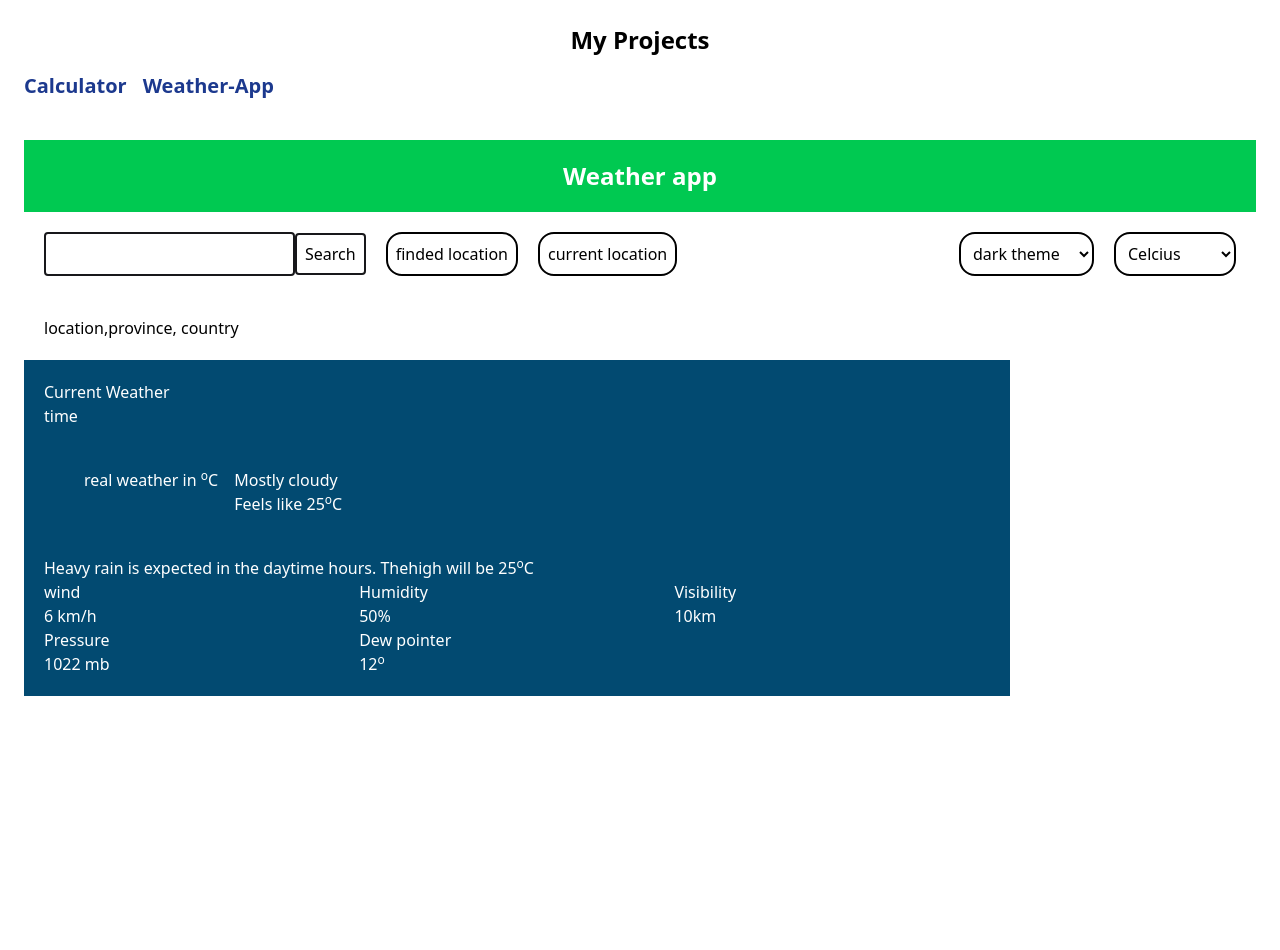
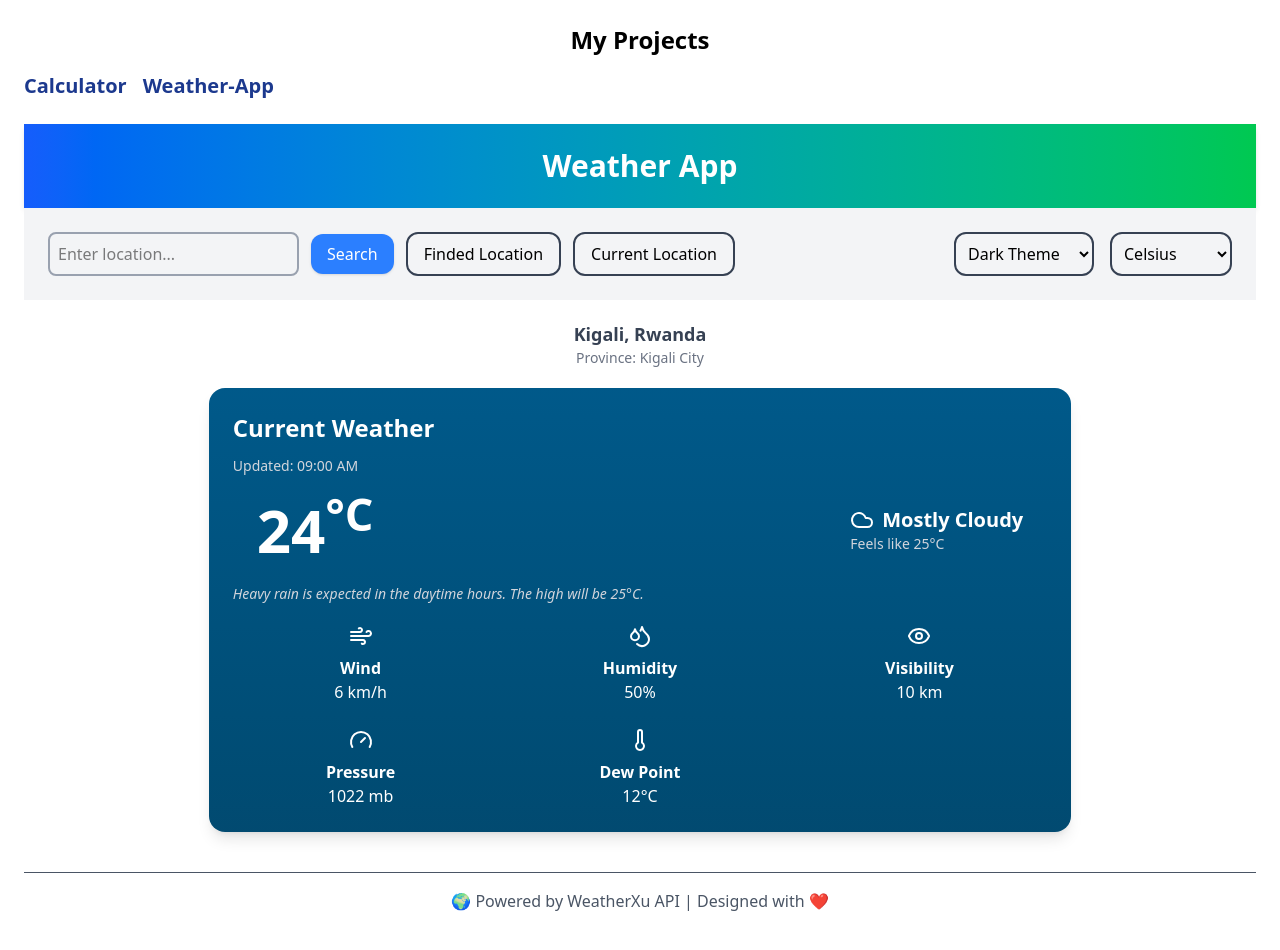
Before and after one commit to Olivier-Masabo/Frontend-Mini-Project, a React (Vite) app in the folder Frontend-Project/: page /weather in a window 1280 px wide. Shown: the top 950 px of the page. Before the commit the page ends 800 px from the top, so only its background shows below. Built offline with nearby package versions, Linux system fonts and the light colour scheme.

Commit message:
redesign user interface

```diff
--- a/Frontend-Project/package.json
+++ b/Frontend-Project/package.json
@@ -11,6 +11,7 @@
   },
   "dependencies": {
     "@tailwindcss/vite": "^4.1.13",
+    "lucide-react": "^0.544.0",
     "react": "^19.1.1",
     "react-dom": "^19.1.1",
     "react-router-dom": "^7.9.1",
--- a/Frontend-Project/src/Weather.jsx
+++ b/Frontend-Project/src/Weather.jsx
@@ -1,69 +1,108 @@
- function Weather(){
+import { Cloud, Wind, Droplets, Eye, Gauge, Thermometer } from "lucide-react";
+
+function Weather() {
+  return (
+    <>
+
+      <h2 className="bg-gradient-to-r from-blue-600 to-green-500 text-3xl font-bold text-center p-6 text-white shadow-md">
+        Weather App
+      </h2>
 
 
-    return(
-      <>
-      <h2 className="bg-green-500 text-2xl font-bold text-center p-5 text-white mt-10 w-full mx-auto">Weather app</h2>
-     <div className="p-5 flex items-center justify-between">
-        <div>
-       <input className="border-2 border-zinc-900 rounded p-2" type="text" /><span className="border-2 p-2 border-zinc-900 rounded ">Search</span>
+      <div className="p-6 flex flex-col md:flex-row items-center justify-between gap-5 bg-gray-100">
+        <div className="flex flex-wrap items-center gap-3">
+          <input
+            className="border-2 border-gray-400 rounded-lg p-2 focus:outline-none focus:ring-2 focus:ring-blue-400"
+            type="text"
+            placeholder="Enter location..."
+          />
+          <button className="bg-blue-500 text-white px-4 py-2 rounded-xl shadow hover:bg-blue-600 transition">
+            Search
+          </button>
+          <button className="border-2 border-gray-700 rounded-xl px-4 py-2 hover:bg-gray-200 transition">
+            Finded Location
+          </button>
+          <button className="border-2 border-gray-700 rounded-xl px-4 py-2 hover:bg-gray-200 transition">
+            Current Location
+          </button>
+        </div>
 
-       <button className="border-2 border-black rounded-2xl cursor-pointer p-2 ml-5 ">finded location</button>
-       <button className="border-2 border-black rounded-2xl cursor-pointer p-2 ml-5">current location</button>
-        </div>
-       <div>
-        <select  className="border-2 border-black rounded-2xl cursor-pointer p-2 " > theme
-            <option  value="dark theme"> dark theme</option>
-             <option  value="white theme"> white theme</option>
+        <div className="flex gap-4">
+          <select className="border-2 border-gray-700 rounded-xl cursor-pointer p-2">
+            <option value="dark theme">Dark Theme</option>
+            <option value="white theme">White Theme</option>
           </select>
 
-        <select  className="border-2 border-black rounded-2xl cursor-pointer p-2 ml-5 " >
-            <option  value="dark theme">Celcius</option>
-             <option  value="white theme"> Fahrenheit</option>
+          <select className="border-2 border-gray-700 rounded-xl cursor-pointer p-2">
+            <option value="celsius">Celsius</option>
+            <option value="fahrenheit">Fahrenheit</option>
           </select>
-
         </div>
       </div>
-     <div>
-      <h2 className="p-5">location,province, country</h2>
+
+
+      <div className="p-5 text-center text-gray-700">
+        <h2 className="text-lg font-semibold">Kigali, Rwanda</h2>
+        <p className="text-sm text-gray-500">Province: Kigali City</p>
       </div>
-     <div className="bg-sky-900 text-white w-[80%] p-5">
-     <h2>Current Weather</h2>
-     <p>time</p>
-     <div className="flex gap-x-4 p-10">
-      <div>
-        real weather in <sup>o</sup>C
+
+
+      <div className="bg-gradient-to-b from-sky-800 to-sky-900 text-white w-[90%] md:w-[70%] mx-auto p-6 rounded-2xl shadow-lg">
+        <h2 className="text-2xl font-bold mb-3">Current Weather</h2>
+        <p className="text-sm text-gray-300">Updated: 09:00 AM</p>
+
+        <div className="flex flex-col md:flex-row items-center justify-between gap-6 p-6">
+          <div className="text-6xl font-bold">
+            24<sup>°C</sup>
           </div>
-      <div>
-      <h2>Mostly cloudy</h2>
-      <p>Feels like 25<sup>o</sup>C</p>
+          <div className="text-center md:text-left">
+            <h2 className="text-xl font-semibold flex items-center gap-2">
+              <Cloud /> Mostly Cloudy
+            </h2>
+            <p className="text-sm text-gray-300">Feels like 25°C</p>
           </div>
         </div>
-      <h2>Heavy rain is expected in the daytime hours. Thehigh will be 25<sup>o</sup>C</h2>
-      <div className="grid grid-cols-5 md:grid-cols-3">
+
+        <p className="italic text-sm text-gray-300 mb-5">
+          Heavy rain is expected in the daytime hours. The high will be 25°C.
+        </p>
+
+
+        <div className="grid grid-cols-2 md:grid-cols-3 gap-6 text-center">
           <div>
-          <h3>wind</h3>
+            <Wind className="mx-auto mb-2" />
+            <h3 className="font-semibold">Wind</h3>
             <p>6 km/h</p>
           </div>
           <div>
-          <h3>Humidity</h3>
+            <Droplets className="mx-auto mb-2" />
+            <h3 className="font-semibold">Humidity</h3>
             <p>50%</p>
           </div>
           <div>
-          <h3>Visibility</h3>
-          <p>10km</p>
+            <Eye className="mx-auto mb-2" />
+            <h3 className="font-semibold">Visibility</h3>
+            <p>10 km</p>
           </div>
           <div>
-          <h3>Pressure</h3>
+            <Gauge className="mx-auto mb-2" />
+            <h3 className="font-semibold">Pressure</h3>
             <p>1022 mb</p>
           </div>
           <div>
-          <h3>Dew pointer</h3>
-          <p>12<sup>o</sup></p>
+            <Thermometer className="mx-auto mb-2" />
+            <h3 className="font-semibold">Dew Point</h3>
+            <p>12°C</p>
           </div>
         </div>
       </div>
+
+
+      <footer className="text-center text-gray-600 mt-10 p-4 border-t">
+        <p>🌍 Powered by WeatherXu API | Designed with ❤️</p>
+      </footer>
     </>
-    )
+  );
 }
- export default Weather
+
+export default Weather;
```
Also changed, not shown: 1 other file (tests, documents, lock files or other folders). Lines whose indentation alone changed are shown as unchanged.
